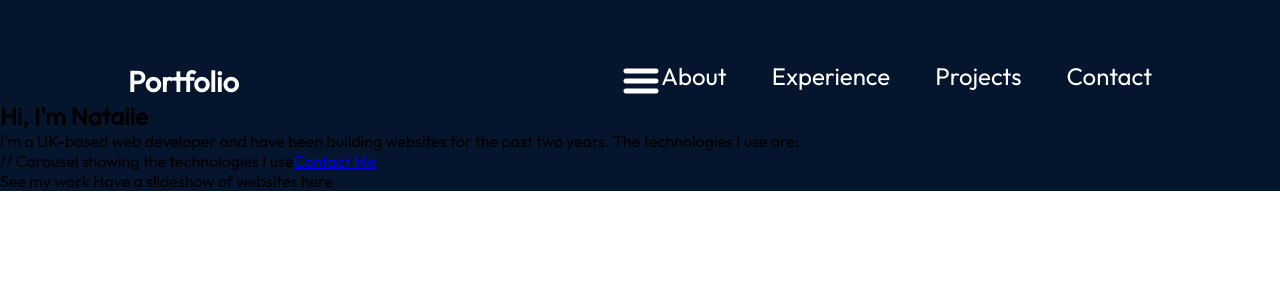
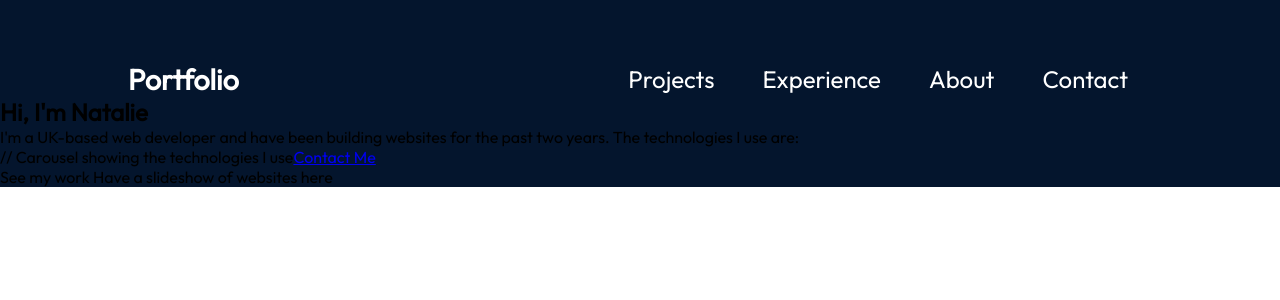
Before and after one commit to Nadia982/portfolio-2024-05, a React (Vite) app: page / in a window 1280 px wide. Shown: the top 300 px of the page. Built offline with nearby package versions, Linux system fonts and the light colour scheme.

Commit message:
updated navbar styling

```diff
--- a/src/components/Navbar/Navbar.jsx
+++ b/src/components/Navbar/Navbar.jsx
@@ -10,7 +10,7 @@ const Navbar = () => {
         <a className={styles.title} href="/">
           Portfolio
         </a>
-        <div className={styles.menu} >
+        <div className={styles.menu}>
           <img
             className={styles.menuBtn}
             src={
@@ -21,16 +21,20 @@ const Navbar = () => {
             alt="menu icon"
             onClick={() => setMenuOpen(!menuOpen)}
           />
-          <ul className={`${styles.menuItems} ${menuOpen && styles.menuOpen}`} onClick={()=> setMenuOpen(false)}>
+          <ul
+            className={`${styles.menuItems} ${menuOpen && styles.menuOpen}`}
+            onClick={() => setMenuOpen(false)}
+          >
             <li>
-              <a href="#about">About</a>
+              <a href="#projects">Projects</a>
             </li>
             <li>
               <a href="#experience">Experience</a>
             </li>
             <li>
-              <a href="#projects">Projects</a>
+              <a href="#about">About</a>
             </li>
+
             <li>
               <a href="#contact">Contact</a>
             </li>
--- a/src/components/Navbar/Navbar.module.css
+++ b/src/components/Navbar/Navbar.module.css
@@ -10,19 +10,23 @@
   margin: 0 10%;
 }
 
-.title{
+.title {
   font-size: 1.8rem;
   font-weight: 600;
   text-decoration: none;
   color: var(--color-text);
 }
 
-.menu{
+.menuBtn {
+    display: none;
+}
+
+.menu {
   display: flex;
 }
 .menuItems {
   display: flex;
-    gap: 45px;
+  /* gap: 45px; */
   list-style: none;
 }
 
@@ -30,9 +34,14 @@ color: var(--color-text);
   font-size: 1.5rem;
   color: var(--color-text);
   text-decoration: none;
+  padding: 12px 24px;
 }
 
-@media screen and (max-width: 830px){
+.menuItems a:hover {
+    background: var(--color-primary);
+  }
+
+@media screen and (max-width: 830px) {
   .navbar {
     flex-direction: row;
     align-items: flex-start;
@@ -40,7 +49,7 @@ color: var(--color-text);
     padding-bottom: 12px;
   }
 
-    .menu{
+  .menu {
     /* position: absolute; */
     /* right: 0 ; */
     margin-right: 10%;
@@ -48,7 +57,7 @@ color: var(--color-text);
     align-items: flex-end;
     gap: 11px;
     z-index: 3;
-        width: 100%
+    width: 100%;
   }
 
   .menuBtn {
@@ -57,17 +66,15 @@ color: var(--color-text);
     /* margin-bottom: 48px; */
   }
 
-    .menuItems{
+  .menuItems {
     display: none;
     flex-direction: column;
     align-items: center;
     border-radius: 10px;
-        /* background-color: magenta; */
     background: var(--color-secondary);
     width: 100%;
     gap: 0;
     /* background: linear-gradient(0deg, rgba(25,55,109,.2) 0%, rgba(25,55,109,1) 100%); */
-        padding: 12px;
     box-shadow: 0 0 4px rgba(0, 0, 0, 0.25);
     margin-top: 24px;
   }
@@ -77,19 +84,17 @@ color: var(--color-text);
   .menuItems a {
     display: inline-block;
     width: 100%;
-        padding: 16px ;
+    padding: 16px;
+    border-radius: 10px;
   }
 
-    .menuItems a:focus{
+  .menuItems a:focus {
     outline: 2px solid #fff;
     border: none;
   }
-    .menuItems a:hover{
-        background: var(--color-primary);
-    }
+
   .menuOpen {
     display: flex;
     z-index: 1;
   }
-
 }
```
Lines whose indentation alone changed are shown as unchanged.
